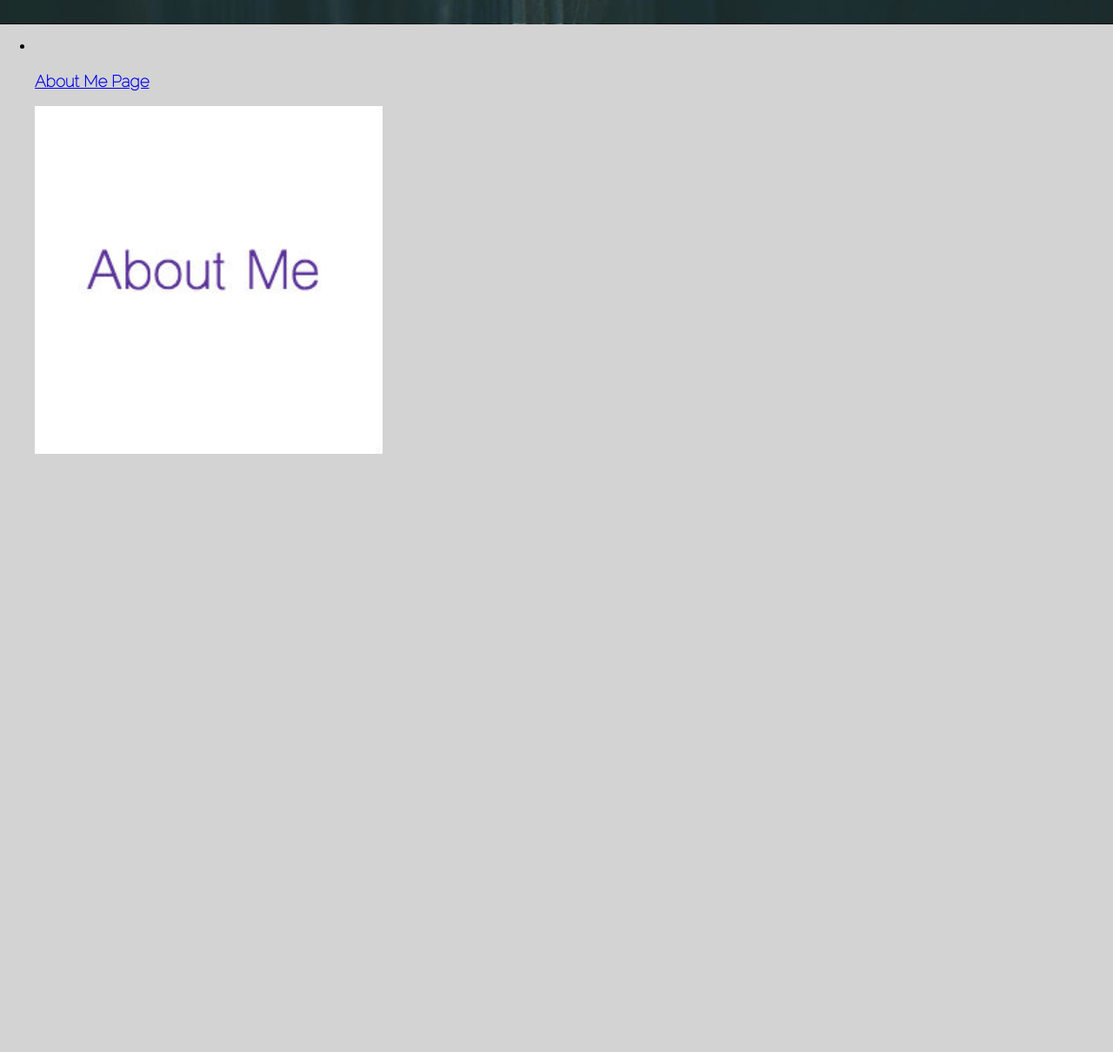
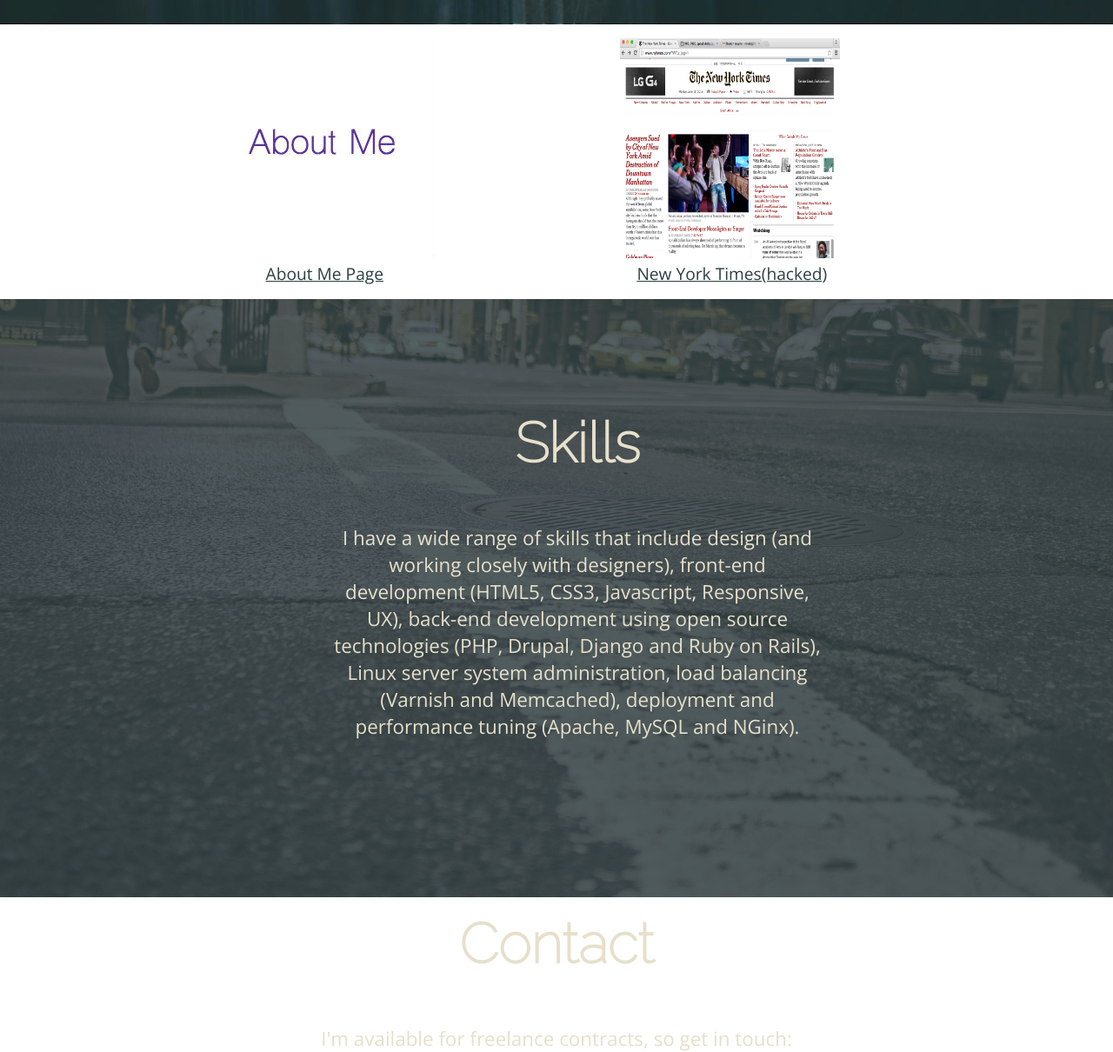
Before and after one commit to ronaldjj80/Portfolio, a plain HTML site: page index.html in a window 1280 px wide. Shown: the part 1236-2446 px from the top of the page at 87% size. Before the commit the page ends 1778 px from the top, so only its background shows below. Drawn offline with nearby package versions, Linux system fonts and the light colour scheme.

Commit message:
footer almost done

```diff
--- a/css/style.css
+++ b/css/style.css
@@ -431,7 +431,7 @@ html {
 }
 
 body {
-  background-color: LightGray;
+
   font-family: 'Raleway';
 }
 
@@ -442,7 +442,7 @@ body {
   background-repeat: no-repeat;
   background-size: cover;
   height: 43em;
-  opacity: 0.9;
+
 }
 
 .content {
@@ -529,6 +529,42 @@ h2 {
   margin-left: auto;
   margin-right: auto;
   text-align: center;
-  font-size: 1.5em;
+  font-size: 1.3em;
 }
+.foliolink {
+margin-left: 3em;
+color: #2C3F43;
+font-family: "Open Sans";
+font-size: 1.2em;
+padding-top: 1em:;
 }
+
+.project2 .foliolink{
+  margin-left: 1em;
+}
+.projects li {
+  display: inline-block;
+  margin-left: 13em;
+}
+
+.footer {
+  background-image: url('images/footer.jpg');
+  background-position: center bottom;
+  background-repeat: no-repeat;
+  background-size: cover;
+  height: 43em;
+}
+
+.footer h1{
+  padding-top: 2em;
+  font-weight: 600;
+}
+
+.footer {
+  color: #E6E0CB;
+}
+
+.contact {
+  padding-top: 1em;
+  text-align: center;
+}
--- a/index.html
+++ b/index.html
@@ -57,16 +57,32 @@
 	<section class="folio">
 		<div class="projects">
 			<ul>
-				<li class="screenshot1"></li>
-				 <div class="project">
-				   <h3>
-				      <a class="foliolink" href="http://codepen.io/ronadev/full/zGzYdN/">About Me Page</a>
-				   </h3>
-				 </div>
-				<a class="foliohover" href="#">
-				  <img src="images/AboutMe.jpg" width="400" height="400">
+				<li>
+				    <a class="foliohover" href="#">
+				       <img src="images/AboutMe.jpg" width="253" height="253"></a>
+				    <br>
+				    <a class="foliolink" href="http://codepen.io/ronadev/full/ zGzYdN/">About Me Page</a>
+				</li>
+				<li>
+					<div class="project2">
+					<a class="foliohover" href="#">
+					   <img src="images/newyork.jpg" width="253" height="253"></a>
+					   <br>
+					<a class="foliolink" href="http://codepen.io/ronadev/full/ zGzYdN/">New York Times(hacked)</a>
+					</div>
+				</li>
 			</ul>
 		</div>
 	</section>
+	<section class="footer">
+	   <div class="content">
+	    <h1>Skills</h1>
+	    <p>I have a wide range of skills that include design (and working closely with designers), front-end development (HTML5, CSS3, Javascript, Responsive, UX), back-end development using open source technologies (PHP, Drupal, Django and Ruby on Rails), Linux server system administration, load balancing (Varnish and Memcached), deployment and performance tuning (Apache, MySQL and NGinx).</p>
+	   </div>
+	   <div class="contact">
+	    <h1>Contact</h1>
+	    <p>I'm available for freelance contracts, so get in touch:</p>
+	   </div>
+	</section>
 </body>
 </html>
```
Also changed, not shown: css/images/footer.jpg (added), images/newyork.jpg (added).
